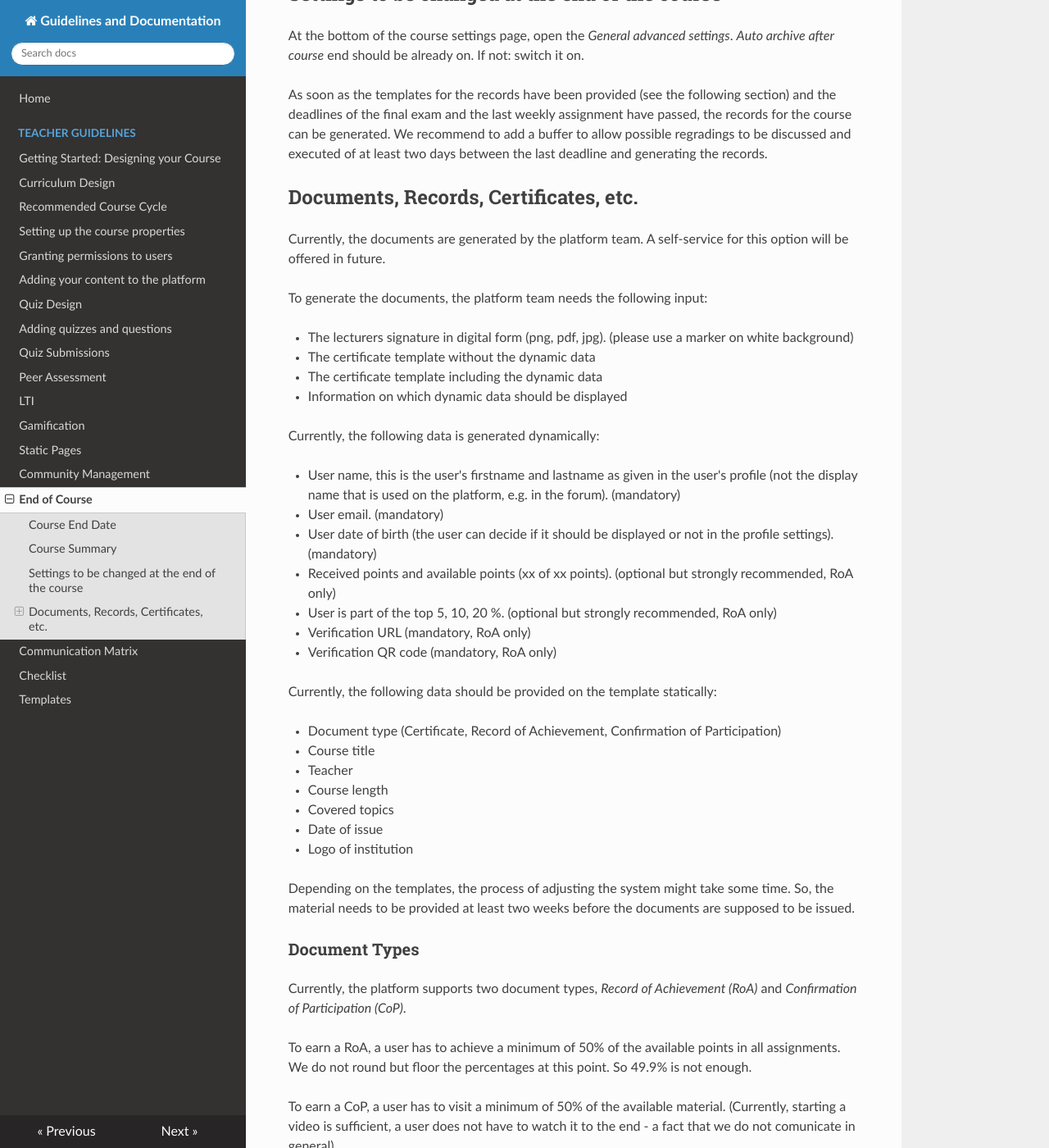
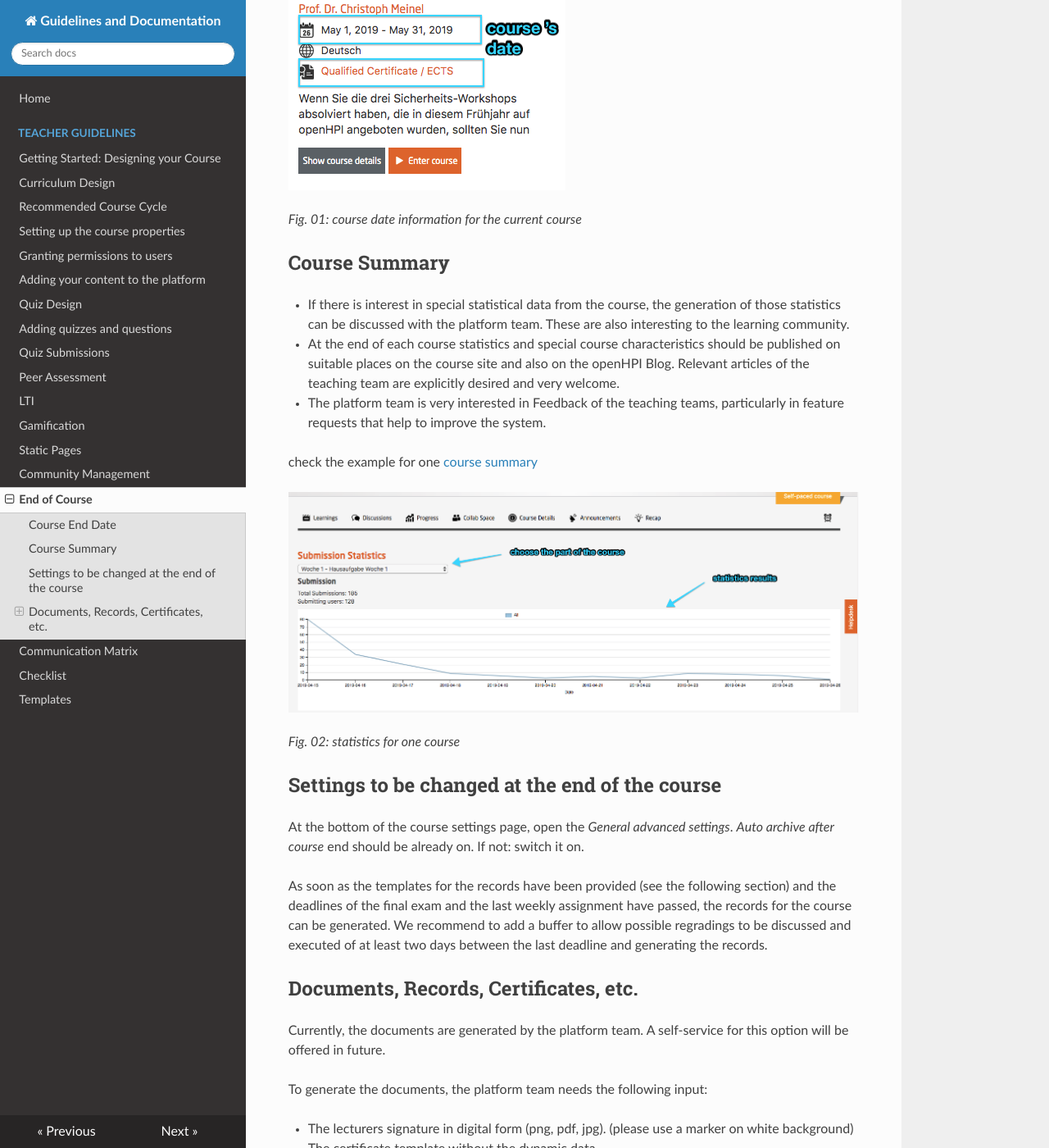
Before and after one commit to openHPI/TeachingTeamGuidelines, an MkDocs documentation site: the page built from docs/20_end-of-course.md, in a window 1280 px wide and 1400 px high, scrolled down 838 px. Shown: the whole window at 82% size. Built offline with MkDocs 1.6.1, drawn with Linux system fonts in a browser that asks for light colours; nearby versions of some CDN libraries; old or Windows-style settings are respelled for this version of MkDocs.

Commit message:
edited document 20

```diff
--- a/docs/20_end-of-course.md
+++ b/docs/20_end-of-course.md
@@ -8,11 +8,22 @@ Please make sure that the course's end date is not before the deadline of the fi
 
 As often the course end date is initially set to the date when the "official" part of the course ends, but in fact the course provides the chance to work for some more time on the lasst weekly assignment or the final exam, this date, currently, needs to be re-adjusted not later than during the last week of the course. (A ticket exists to provide the possibility to add two end dates, the official and the effective. So this will no longer be necessary in future.)
 
+
+![course structure](img/20/course_date.png)
+
+*Fig. 01: course date information for the current course*
+
 ## Course Summary
 
  - If there is interest in special statistical data from the course, the generation of those statistics can be discussed with the platform team. These are also interesting to the learning community.
  - At the end of each course statistics and special course characteristics should be published on suitable places on the course site and also on the openHPI Blog. Relevant articles of the teaching team are explicitly desired and very welcome.
  - The platform team is very interested in Feedback of the teaching teams, particularly in feature requests that help to improve the system.
+
+ check the example for one [course summary](https://open.hpi.de/courses/blockchain2019/submission_statistics?stat_id=6215a0dc-6e81-42ba-8910-e5279e2f30c2)
+
+ ![course structure](img/20/summary_course.png)
+
+*Fig. 02: statistics for one course*
 
 ## Settings to be changed at the end of the course
 
```
Also changed, not shown: docs/img/20/course_date.png (added), docs/img/20/summary_course.png (added).
